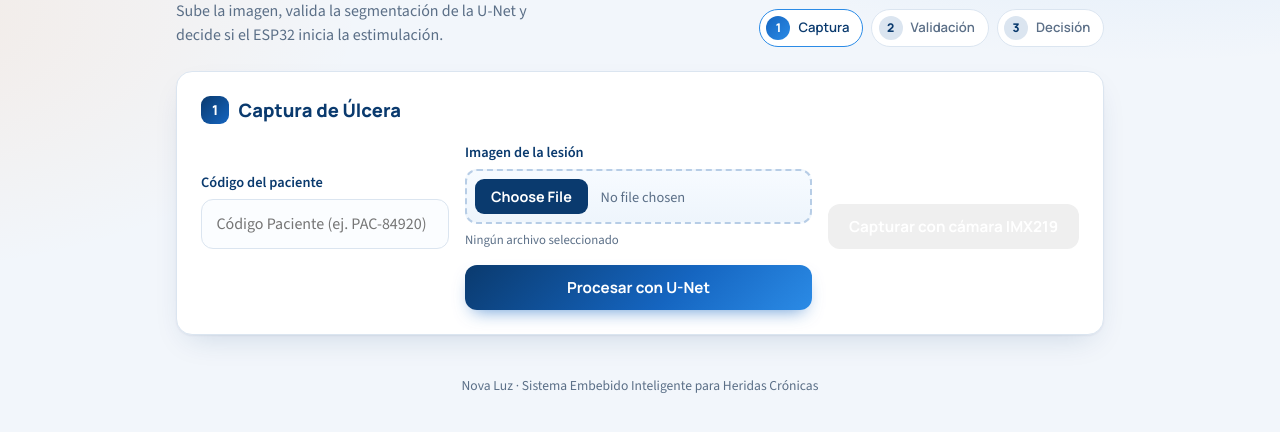
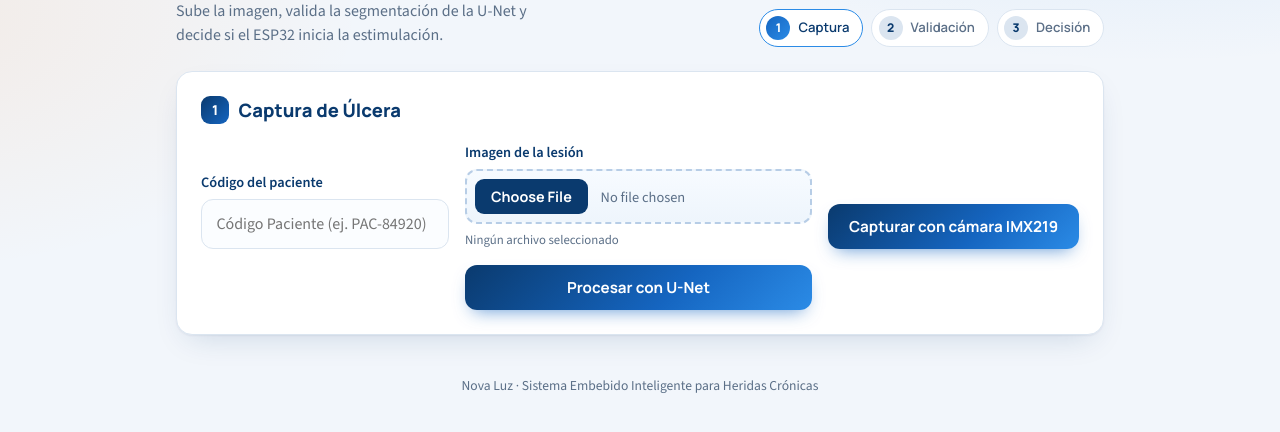
Before and after one commit to AlejandroUrregoIdarraga29/pie-diabetico-ia, a FastAPI app: page / in a window 1280 px wide. Shown: the part 151-583 px from the top of the page. Run offline with FastAPI, Linux system fonts and the light colour scheme.

Commit message:
style(web): unifica estilo del boton de camara IMX219

```diff
--- a/app/templates/index.html
+++ b/app/templates/index.html
@@ -72,7 +72,7 @@
 <button
     type="button"
     id="btn-capturar-camara"
-    class="btn btn-secondary">
+    class="btn btn-primary">
     Capturar con cámara IMX219
 </button>
 
```
